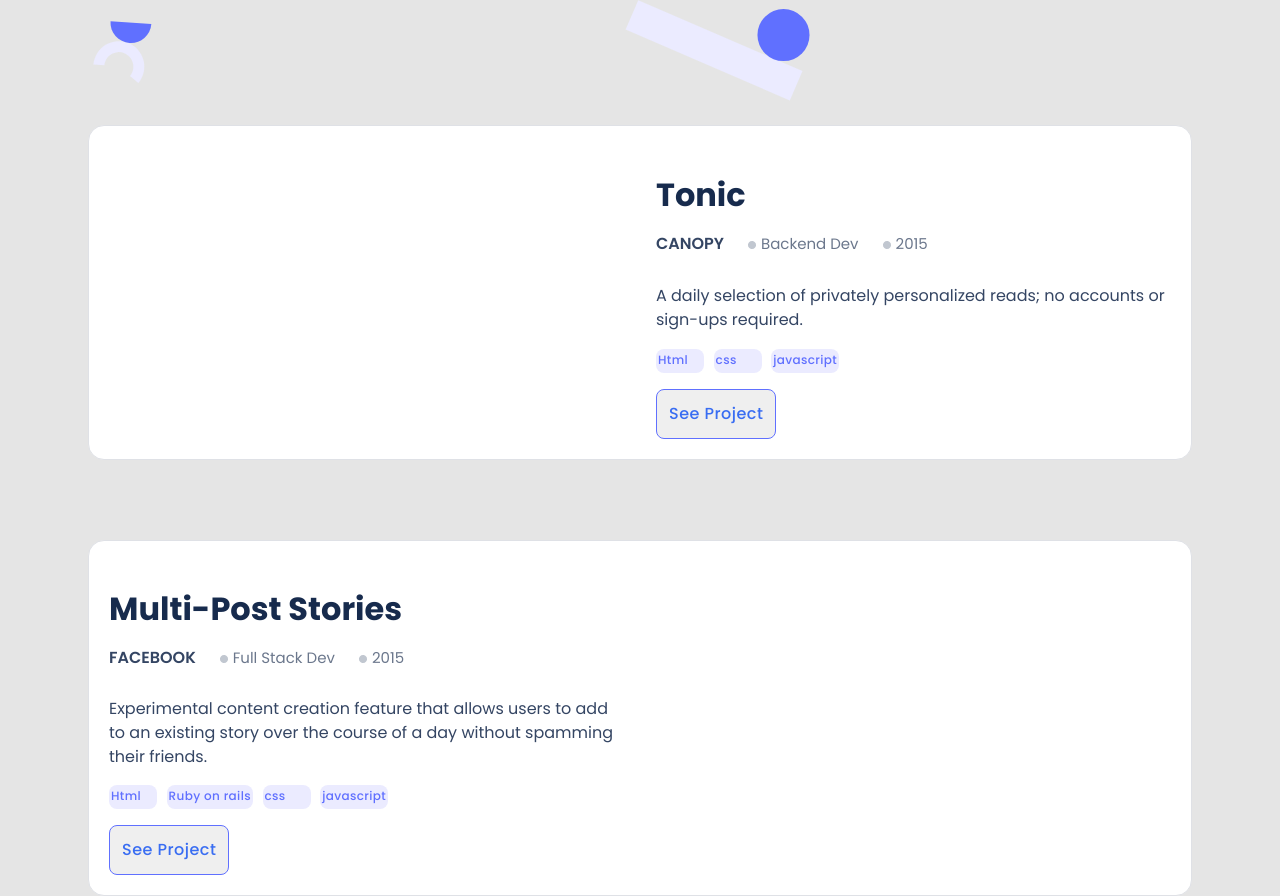
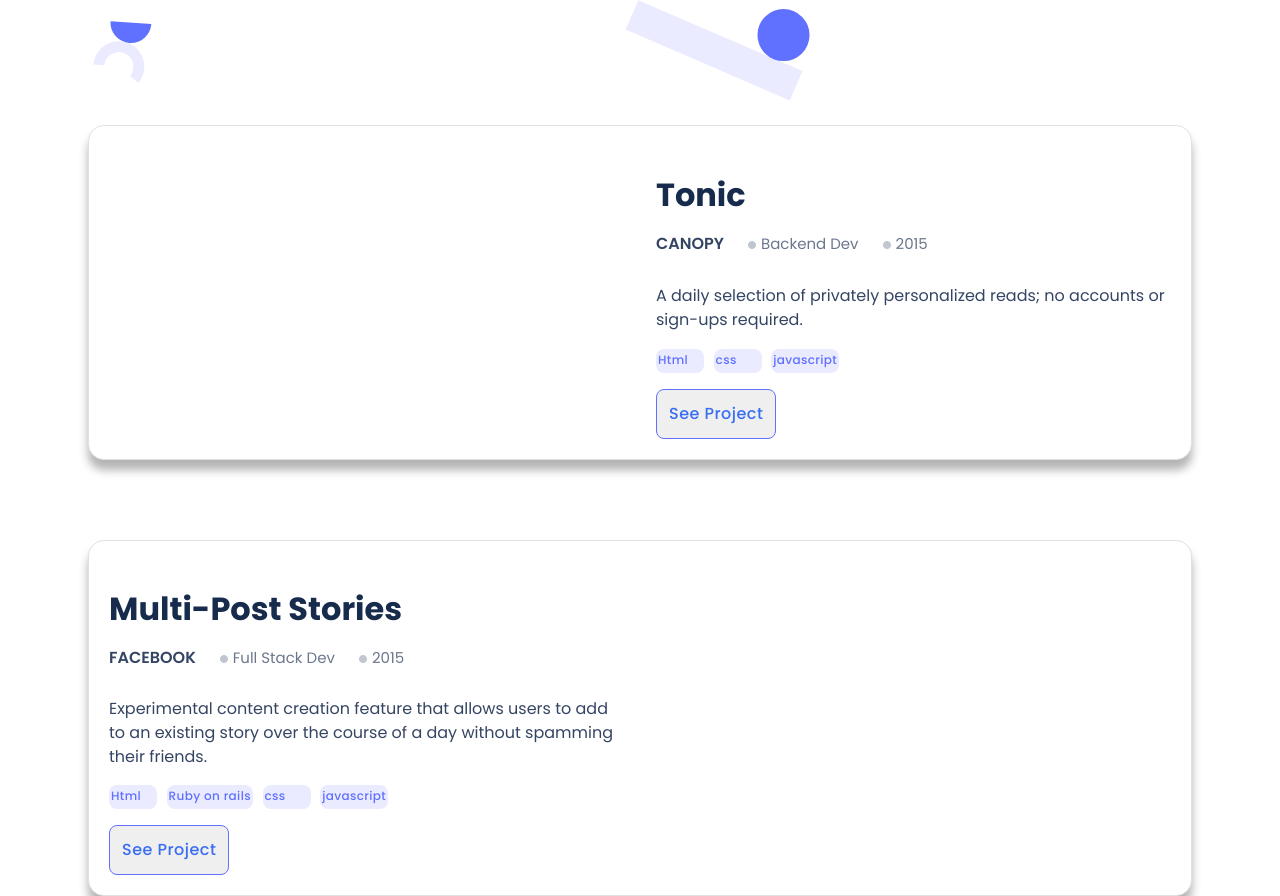
Before and after one commit to Ddiiro/mobileFirst, a website: page index.html in a window 1280 px wide. Shown: the part 699-1595 px from the top of the page. Drawn offline with Linux system fonts and the light colour scheme; files whose address does not match are found by name.

Commit message:
Change the background color of the first page and add box-shadow on the cards section

```diff
--- a/css/card.css
+++ b/css/card.css
@@ -177,7 +177,7 @@ a {
   body {
     max-width: 90%;
     margin: auto;
-    background-color: #e5e5e5;
+    background-color: #fff;
   }
 
   .mobile-card {
@@ -197,6 +197,7 @@ a {
     border: 1px solid #dfe1e6;
     border-radius: 16px;
     padding: 20px;
+    box-shadow: 0 10px 10px rgb(0 0 0 / 0.3);
   }
 
   .main-img {
--- a/css/style.css
+++ b/css/style.css
@@ -2,6 +2,7 @@ html,
 body {
   width: 100%;
   overflow-x: hidden;
+  background-color: #fff;
 }
 
 .header {
```
Also changed, not shown: index.html (+0 -1 lines).
